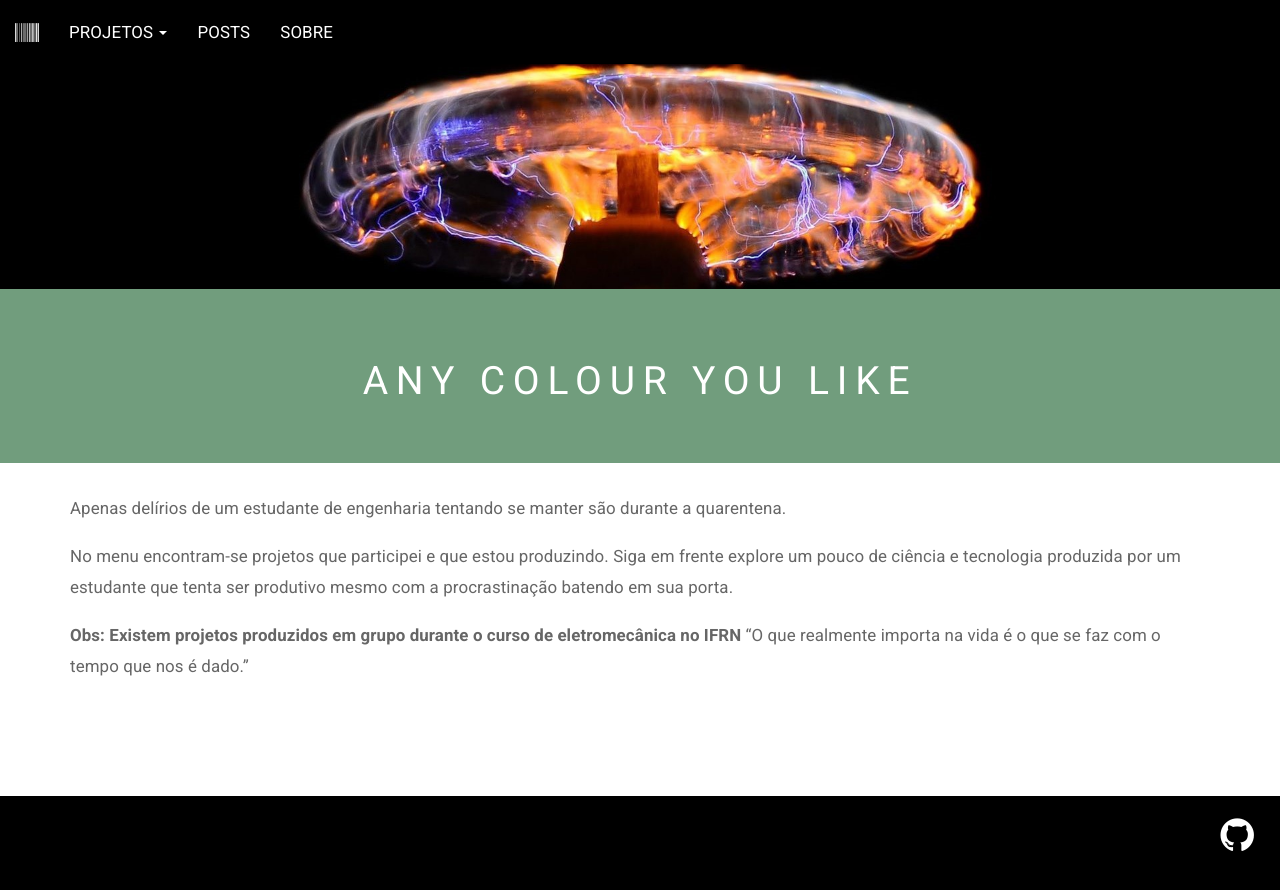
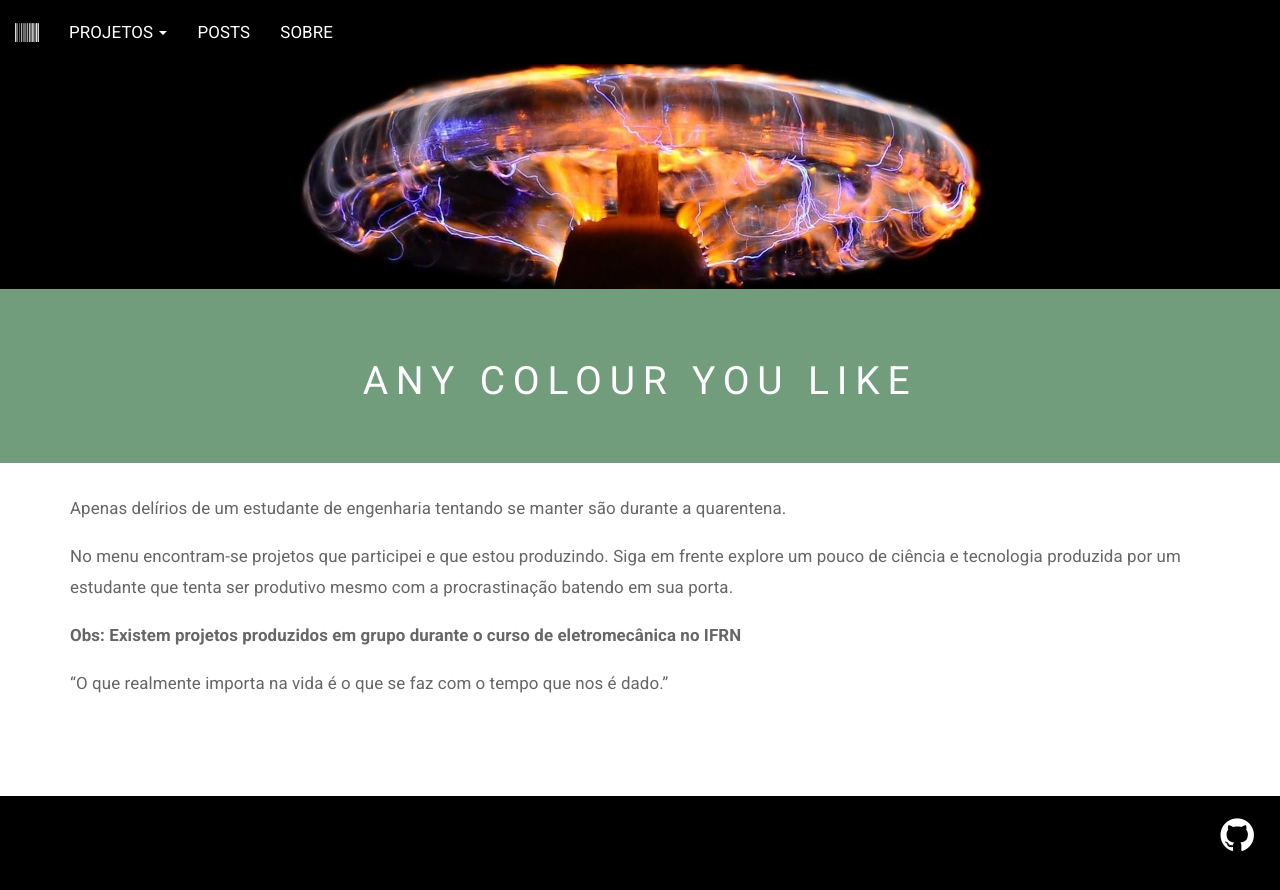
Before and after one commit to mvsn-ufrn/mvsn-ufrn.github.io, a Jekyll site: the page built from index.html, in a window 1280 px wide. Shown: the top 890 px of the page. Built offline with Jekyll 4.4.1, drawn with Linux system fonts in a browser that asks for light colours; the list of posts is cut into pages by our own code.

```diff
--- a/index.html
+++ b/index.html
@@ -9,6 +9,6 @@ comments: false
 
 <p>No menu encontram-se projetos que participei e que estou produzindo. Siga em frente explore um pouco de ciência e tecnologia produzida por um estudante que tenta ser produtivo mesmo com a procrastinação batendo em sua porta. </p>
 
-<b>Obs: Existem projetos produzidos em grupo durante o curso de eletromecânica no IFRN</b>
+<p><b>Obs: Existem projetos produzidos em grupo durante o curso de eletromecânica no IFRN</b></p>
 
-<q>O que realmente importa na vida é o que se faz com o tempo que nos é dado.</q>
+<p><q>O que realmente importa na vida é o que se faz com o tempo que nos é dado.</q></p>
```
